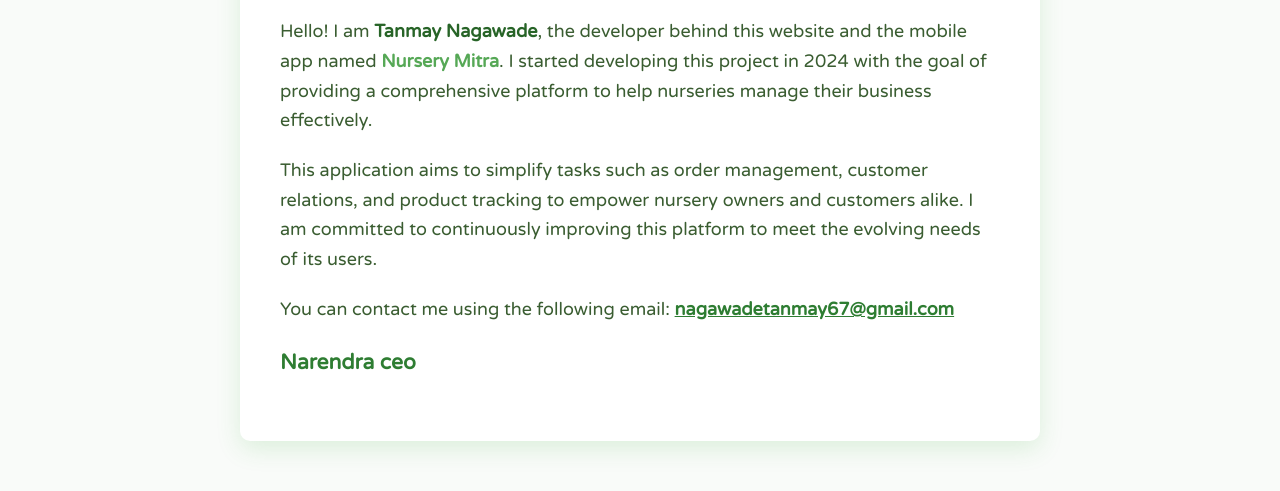
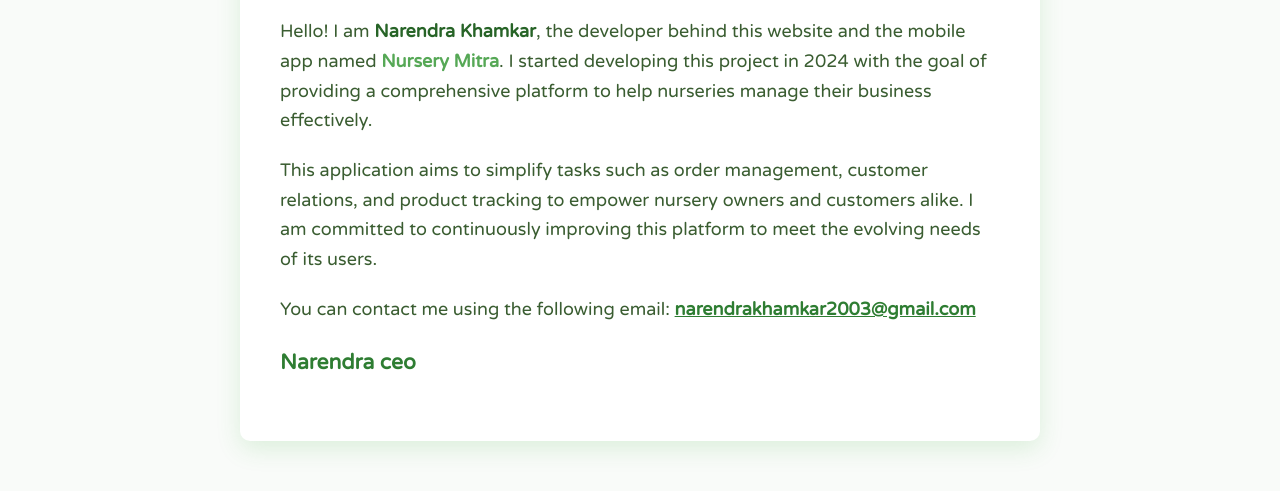
Before and after one commit to narendra12543/Nursery-Mitra-frontend, a plain HTML site: page About.html in a window 1280 px wide. Shown: the part 253-744 px from the top of the page. Drawn offline with Linux system fonts and the light colour scheme.

Commit message:
Update About.html

```diff
--- a/About.html
+++ b/About.html
@@ -172,7 +172,7 @@
   <main>
     <h1>About Nursery Mitra</h1>
     <p>
-      Hello! I am <strong>Tanmay Nagawade</strong>, the developer behind this website and the mobile app named <em>Nursery Mitra</em>.
+      Hello! I am <strong>Narendra Khamkar</strong>, the developer behind this website and the mobile app named <em>Nursery Mitra</em>.
       I started developing this project in 2024 with the goal of providing a comprehensive platform to help nurseries manage their business effectively.
     </p>
     <p>
@@ -181,7 +181,7 @@
     </p>
     <p>
       You can contact me using the following email:
-      <a href="mailto:nagawadetanmay67@gmail.com">nagawadetanmay67@gmail.com</a>
+      <a href="mailto:narendrakhamkar2003@gmail.com">narendrakhamkar2003@gmail.com</a>
     </p>
     <h3>Narendra ceo</h3>
   </main>
```
